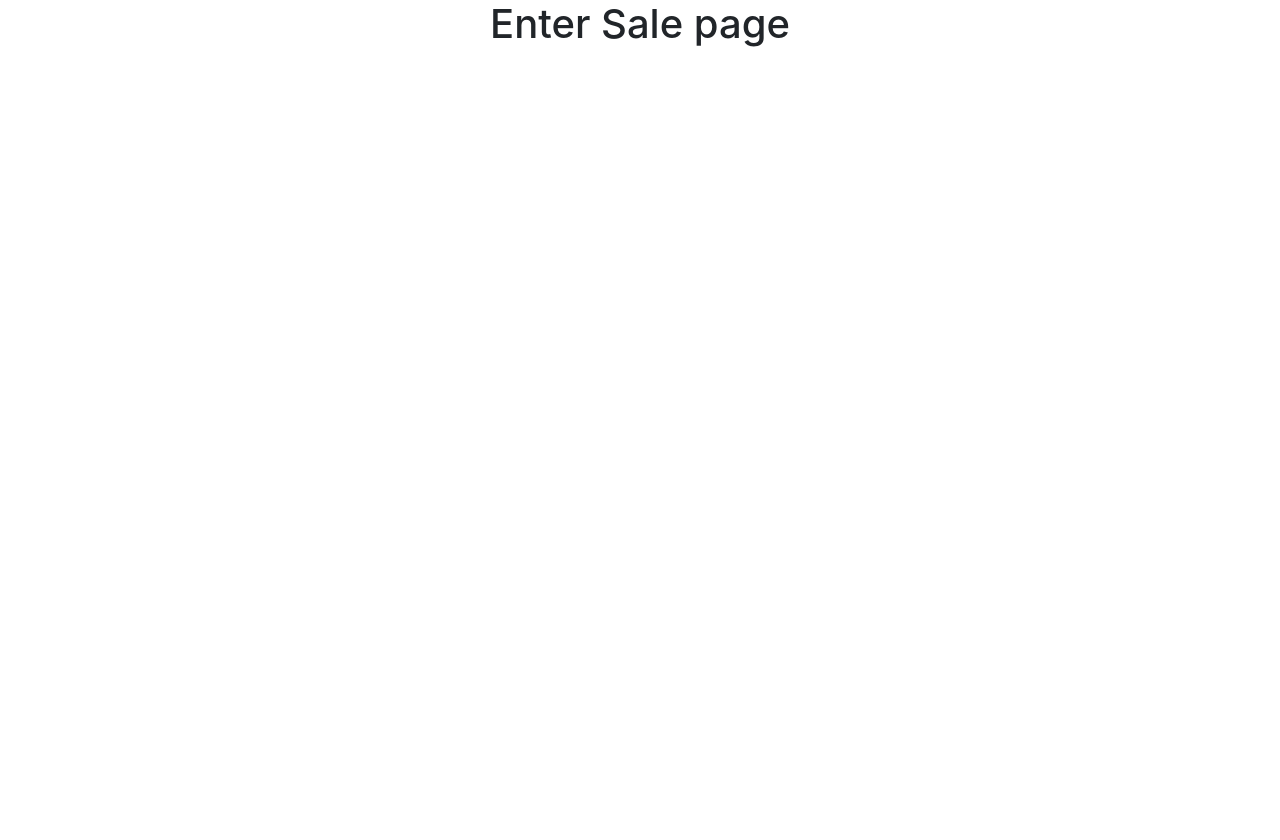
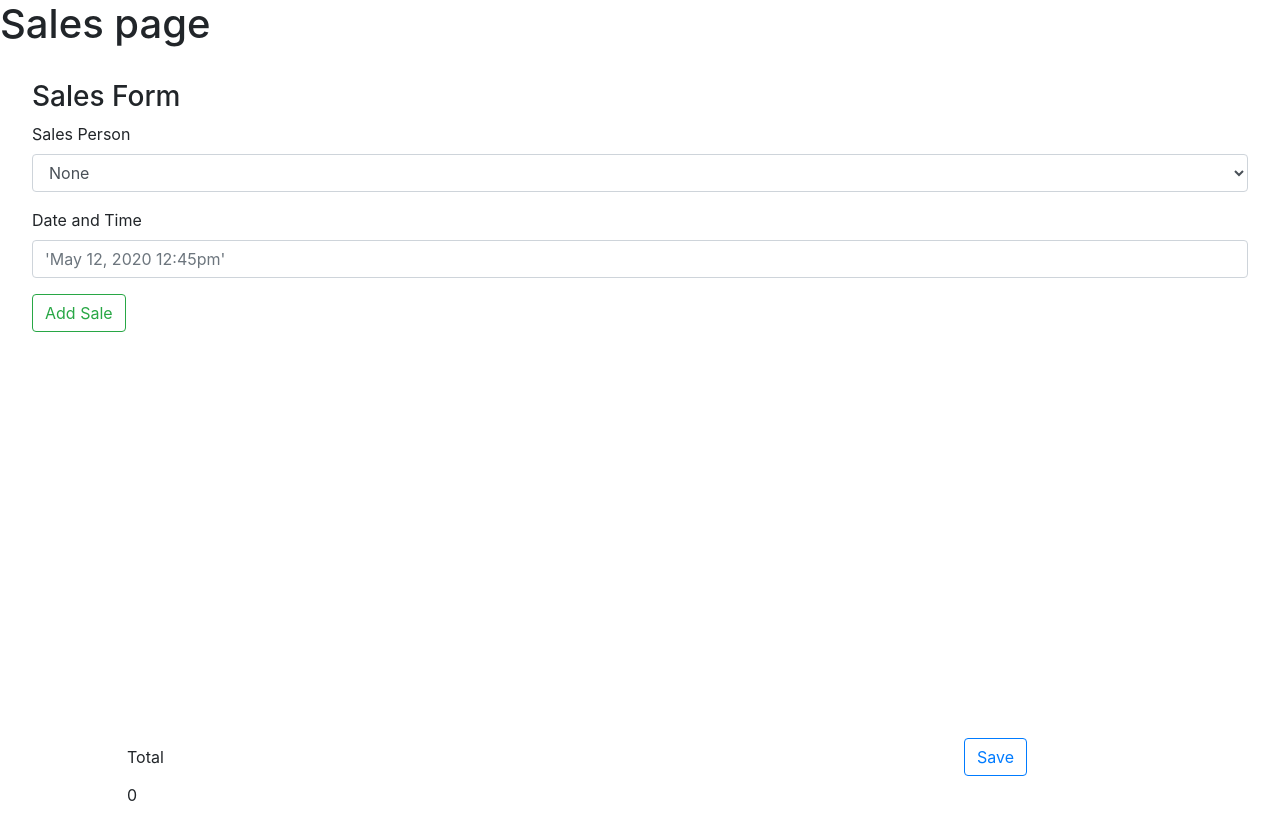
Before and after one commit to patbeqo/Lemonade, a React (Create React App) app in the folder SalesTrackingApp/: page /sales/form in a window 1280 px wide. Shown: the top 840 px of the page. Before the commit the page ends 800 px from the top, so only its background shows below. Built offline with nearby package versions, Linux system fonts and the light colour scheme.

Commit message:
Changes made for the sales form

```diff
--- a/SalesTrackingApp/src/App.js
+++ b/SalesTrackingApp/src/App.js
@@ -1,7 +1,7 @@
 import React from 'react';
 import './App.css';
-import EnterSale from './EnterSale.js';
-import SalesReport from './SalesReport.js';
+import SalesPage from './SalesPage.js';
+import ReportPage from './ReportPage.js';
 import Homepage from './Homepage.js';
 import  { BrowserRouter as Router, Switch, Route} from 'react-router-dom';
 
@@ -11,8 +11,8 @@ function App() {
       <div className="App">
         <Switch>
           <Route path = "/" exact component = {Homepage} />
-          <Route path = "/sales/form/"  exact component = {EnterSale} />
-          <Route path = "/sales/report/" exact component = {SalesReport} />
+          <Route path = "/sales/form/"  exact component = {SalesPage} />
+          <Route path = "/sales/report/" exact component = {ReportPage} />
         </Switch>
       </div>
     </Router>
--- /dev/null
+++ b/SalesTrackingApp/src/DrinkOptions.js
@@ -0,0 +1,86 @@
+import React, { Component } from 'react';
+
+class DrinkOptions extends Component {
+
+
+    state = {
+        item: '',
+        profit: 0,
+        numSales: 0
+
+    };
+
+
+    // Updates the name of the item sold as well as the total profit
+    updateItemName (e) {
+
+        this.setState({item: e.target.value});
+        if (e.target.value === "Fresh Lemon Lemonade"){
+            this.setState({profit: this.state.numSales * 1.5});
+            this.props.onUpdate(this.props.id, 1, this.state.numSales * 1.5, "Fresh Lemon Lemonade");
+        }else if (e.target.value === "Orange & Lemon Splash"){
+            this.setState({profit: this.state.numSales * 2});
+            this.props.onUpdate(this.props.id, 1, this.state.numSales * 2, "Orange & Lemon Splash");
+        }else if (e.target.value === "Sugary Shocker"){
+            this.setState({profit: this.state.numSales * 3});
+            this.props.onUpdate(this.props.id, 1, this.state.numSales * 3, "Sugary Shocker");
+        }else if (e.target.value === "Wild Whiskey Whack"){
+            this.setState({profit: this.state.numSales * 5.5});
+            this.props.onUpdate(this.props.id, 1, this.state.numSales * 5.5, "Wild Whiskey Whack");
+        }
+    };
+
+    // Updates the value of how many units were sold as well as the total profit
+    updateNumSales (e) {
+        this.setState({numSales: e.target.value});
+        if (this.state.item === "Fresh Lemon Lemonade"){
+            this.setState({profit: e.target.value * 1.5});
+            this.props.onUpdate(this.props.id, 1, e.target.value * 1.5, "Fresh Lemon Lemonade");
+        }else if (this.state.item === "Orange & Lemon Splash"){
+            this.setState({profit: e.target.value * 2});
+            this.props.onUpdate(this.props.id, 1, e.target.value * 2, "Orange & Lemon Splash");
+        }else if (this.state.item === "Sugary Shocker"){
+            this.setState({profit: e.target.value * 3});
+            this.props.onUpdate(this.props.id, 1, e.target.value * 3, "Sugary Shocker");
+        }else if (this.state.item === "Wild Whiskey Whack"){
+            this.setState({profit: e.target.value * 5.5});
+            this.props.onUpdate(this.props.id, 1, e.target.value * 5.5, "Wild Whiskey Whack");
+        }
+    };
+
+    render(){
+
+        console.log('prop', this.props)
+
+        return (
+            <form>
+                <div class="form-row">
+                    <div class="col-7">
+                        <label for="item_selct">Select Product</label>
+                        <select onChange = {this.updateItemName.bind(this)} class="form-control" id="item_select">
+                            <option>None</option>
+                            <option>Fresh Lemon Lemonade</option>
+                            <option>Orange & Lemon Splash</option>
+                            <option>Sugary Shocker</option>
+                            <option>Wild Whiskey Whack</option>
+                        </select>
+                    </div>
+                    <div class="col">
+                        <label>Number of units sold</label>
+                        <input onChange = {this.updateNumSales.bind(this)}  type="text"></input>
+                    </div>
+                    <div class = "col">
+                        <label for="staticEmail" class="col-sm-2 col-form-label">Profit</label>
+                        <div class="col-sm-10">
+                            <text type="text" readonly class="form-control-plaintext" id="staticEmail" >${this.state.profit}</text>
+                        </div>
+                    </div>
+                    <div class="col">
+                        <button type="button" class="btn btn-outline-danger" onClick = {() => this.props.onDelete(this.props.id, this.state.profit)}>Delete Entry</button>
+                    </div>
+                </div>
+            </form>
+        );
+    }
+}
+export default DrinkOptions;
--- a/SalesTrackingApp/src/EnterSale.js
+++ /dev/null
@@ -1,12 +0,0 @@
-import React from 'react';
-import './App.css';
-
-function EnterSale() {
-  return (
-    <div>
-        <h1> Enter Sale page </h1>
-    </div>
-  );
-}
-
-export default EnterSale;
--- /dev/null
+++ b/SalesTrackingApp/src/ReportPage.js
@@ -0,0 +1,13 @@
+import React from 'react';
+import './App.css';
+import SalesPage from './SalesPage.js';
+
+function ReportPage() {
+  return (
+    <div>
+        <h1> Report page </h1>
+    </div>
+  );
+}
+
+export default ReportPage;
--- /dev/null
+++ b/SalesTrackingApp/src/SalesForm.css
@@ -0,0 +1,19 @@
+
+.Site {
+    display: flex;
+    min-height: 100vh;
+    flex-direction: column;
+    margin: 2em;
+}
+
+.Site-content {
+    flex: 1 0 auto;
+}
+
+.total-save {
+    padding-top: 50px;
+    padding-right: 30px;
+    padding-bottom: 50px;
+    padding-left: 80px;
+
+}
--- /dev/null
+++ b/SalesTrackingApp/src/SalesForm.js
@@ -0,0 +1,135 @@
+import React, { Component } from 'react';
+import './SalesForm.css';
+import DrinkOptions from './DrinkOptions.js';
+
+
+class SalesForm extends Component {
+
+  state = {
+    salesPerson: '',
+    dateTime: '',
+    totalProfits: 0,
+    itemsArray: [],
+    sales: []
+  };
+
+
+  // Function adds a sale row
+  addSale(){
+    this.setState({sales: [...this.state.sales, ""]});
+  };
+
+  // Function deletes a sale row
+  handleDelete = (id, profit, item) => {
+    console.log(id)
+    let copySales = this.state.sales;
+    copySales.splice(id, 1);
+    console.log(copySales)
+    this.setState({sales: copySales});
+    this.updateTotalProfits(id,0,profit,item);
+  };
+
+  //Function updates the Sales Person
+  updateSalesPerson(e) {
+    this.setState({salesPerson: e.target.value});
+  };
+
+  //Function updates the time of sale
+  updateDateTime(e) {
+    this.setState({dateTime: e.target.value});
+  };
+
+  //To deal with updating the same sale more than once
+  tmp_store = [0,0]
+
+  //Function updates the total profits
+  updateTotalProfits = (id, checker, profit, item) => {
+    //Checker fo whether to add or subtract
+    if (checker === 1){
+        //To deal with updating the same sale more than once
+      if(this.tmp_store[0] == id){
+        //Remove the previous profit and add the new one
+        var tmp_var = this.state.totalProfits;
+        var tmp_var2 = this.tmp_store[1];
+        this.setState({totalProfits: tmp_var - tmp_var2 + profit});
+        this.tmp_store = [id, profit]
+      }else{
+        var tmp_var = this.state.totalProfits;
+        this.setState({totalProfits: tmp_var + profit});
+        this.tmp_store = [id, profit];
+      }
+    }else {
+        var i;
+        for (i =0; i<this.state.itemsArray.length; i++){
+            if (this.state.itemsArray[i] == item){
+                const copyItemsArray = this.state.itemsArray;
+                copyItemsArray.splice(i,1);
+                this.setState({itemsArray: copyItemsArray})
+            }
+        }
+        this.setState({totalProfits: this.state.totalProfits - profit});
+    }
+  };
+
+  // Function saves our data and resets the page
+  saveDataFunction() {
+    // Calls function to add to array of data
+    this.props.onSave(this.state.salesPerson, this.state.dateTime, this.state.totalProfits, this.state.itemsArray)
+    // Resets page to defualt
+    this.setState({totalProfits: 0});
+    this.setState({sales: []});
+  };
+
+  render() {
+
+
+
+    return (
+      <body class="Site">
+        <h3>Sales Form</h3>
+        <main class="Site-content">
+          <form>
+            <div class="form-group row">
+              <div class="col">
+                <label for="item_selct">Sales Person</label>
+                <select class="form-control" id="item_select" onChange = {this.updateSalesPerson.bind(this)}>
+                    <option>None</option>
+                    <option>Jeff Terry</option>
+                    <option>Thomas Black</option>
+                    <option>John Rice</option>
+                    <option>Larry Long</option>
+                  </select>
+              </div>
+            </div>
+            <div class="form-group">
+            <label for="exampleInputEmail1">Date and Time</label>
+            <input type="email" class="form-control" id="exampleInputEmail1" aria-describedby="emailHelp" placeholder="'May 12, 2020 12:45pm'" onChange = {this.updateDateTime.bind(this)}></input>          </div>
+          </form>
+          {
+            this.state.sales.map((sales,index)=>{
+              return (
+                <DrinkOptions onDelete={this.handleDelete} onUpdate={this.updateTotalProfits} id = {index} />
+              )
+            })
+          }
+          <button type="button" class="btn btn-outline-success" onClick = {(e) =>  this.addSale(e)}>Add Sale</button>
+        </main>
+      <footer class = "total-save">
+        <div class="form-group row">
+          <div class = "col-9">
+            <label for="staticEmail" class="col-sm-2 col-form-label">Total</label>
+            <div class="col-sm-10">
+                <text type="text" readonly class="form-control-plaintext" id="staticEmail" >{this.state.totalProfits}</text>
+            </div>
+          </div>
+            <div class="col">
+              <button type="button" class="btn btn-outline-primary" onClick = {this.saveDataFunction.bind(this)}>Save</button>
+            </div>
+        </div>
+      </footer>
+    </body>
+  );
+  }
+}
+
+export default SalesForm
--- /dev/null
+++ b/SalesTrackingApp/src/SalesPage.js
@@ -0,0 +1,46 @@
+import React, { Component } from 'react';
+import SalesFrom from './SalesForm.js';
+
+
+class SalesPage extends Component {
+
+  state = {
+    salesForms: []
+  };
+
+  // Function adds a new salesForm
+  addSalesForm(name, date, profits, items){
+
+    var commision = 0
+
+    if ( name == "Jeff Terry"){
+      commision =  profits * 0.1;
+    }else if ( name == "Thomas Black"){
+      commision =  profits * 0.2;
+    }else if (name == "John Rice"){
+      commision =  profits * 0.05;
+    }else if (name == "Larry Long"){
+      commision =  0;
+    }
+
+    const old_arry = this.state.salesForms;
+    this.setState({salesFroms: old_arry.push([date, items, profits, commision])});
+
+  };
+
+
+
+ render(){
+
+    return (
+      <body>
+        <h1> Sales page </h1>
+        < SalesFrom onSave={this.addSalesForm}/>
+      </body>
+    );
+
+  }
+
+};
+
+export default SalesPage
--- a/SalesTrackingApp/src/SalesReport.js
+++ /dev/null
@@ -1,12 +0,0 @@
-import React from 'react';
-import './App.css';
-
-function SalesReport() {
-  return (
-    <div>
-        <h1> Sales Report page </h1>
-    </div>
-  );
-}
-
-export default SalesReport;
```
Also changed, not shown: SalesTrackingApp/SalesReport.js (added).
